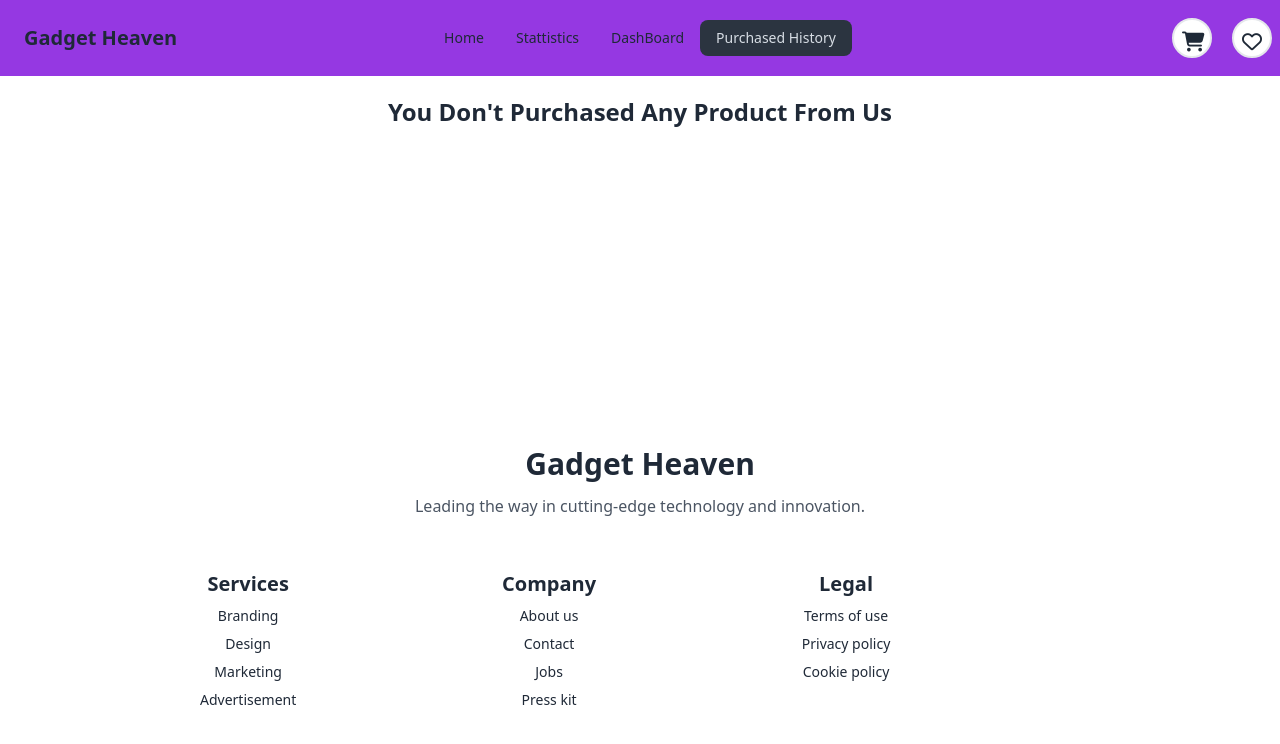
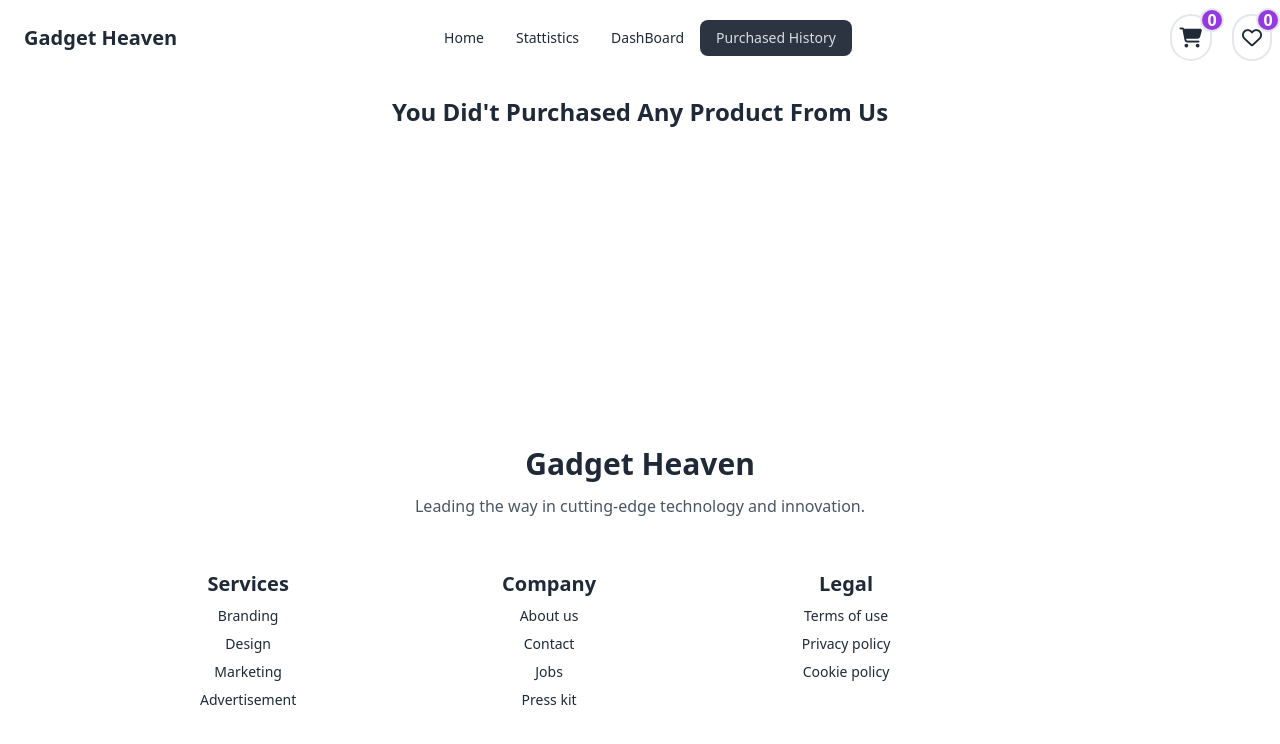
Before and after one commit to programming-hero-web-course-4/b10a8-gadget-heaven-Mominur-sumon, a React (Vite) app: page /purchaseHistory in a window 1280 px wide. Shown: the top 744 px of the page. Built offline with nearby package versions, Linux system fonts and the light colour scheme.

Commit message:
disabling wishlist after one time add

```diff
--- a/src/components/Banner.jsx
+++ b/src/components/Banner.jsx
@@ -1,6 +1,8 @@
 import React from 'react';
 import bannerBg from '../assets/banner.jpg';
+
 const Banner = () => {
+
     return (
         <div className='mb-80'>
             <div className='bg-[#9538E2] text-center text-white'>
--- a/src/components/Details.jsx
+++ b/src/components/Details.jsx
@@ -1,13 +1,11 @@
 import Swal from 'sweetalert2'
 import { useContext, useEffect } from 'react';
-import { useLoaderData, useParams } from 'react-router-dom';
+import { useLoaderData, useLocation, useParams } from 'react-router-dom';
 import { AppContext } from '../main';
 
 const Details = () => {
 
-
     const {Cards, setCards, wishList, setWishList} = useContext(AppContext);
-
     const handleAddToCart = (product) => {
         if(Cards.find((card)=>card.product_id === product.product_id)){
             Swal.fire({
@@ -28,6 +26,7 @@ const Details = () => {
 
     const handleAddToWishList = (product) => {
         if(wishList.find((card)=>card.product_id === product.product_id)){
+
             Swal.fire({
                 icon: "error",
                 title: "Product already in wishlist!",
@@ -84,7 +83,9 @@ const Details = () => {
                             </div>
                             <div className='py-4 flex gap-5'>
                                 <button onClick={()=>handleAddToCart(product)} className="px-3 py-2 hover:bg-[#9835E2] rounded-full border-[#9835E2] border hover:text-white">Add To Card  <i class="fa-solid fa-cart-shopping"></i></button>
-                                <button onClick={()=>handleAddToWishList(product)} className="px-3 py-2 hover:bg-[#9835E2] rounded-full border-[#9835E2] border hover:text-white"><i class="fa-regular fa-heart text-xl"></i></button>
+                                <button
+                                disabled={wishList.includes(product)}
+                                onClick={()=>handleAddToWishList(product)} className={`px-3 py-2 hover:bg-[#9835E2] rounded-full border-[#9835E2] border hover:text-white ${wishList.includes(product)&&'disabled text-gray-500 border-gray-500 hover:bg-white hover:text-gray-500'}`}><i class="fa-regular fa-heart text-xl"></i></button>
                             </div>
                         </div>
                     </div>
--- a/src/components/Navbar.jsx
+++ b/src/components/Navbar.jsx
@@ -1,19 +1,54 @@
-import React from 'react';
-import { NavLink } from 'react-router-dom';
+import React, { useContext } from 'react';
+import { NavLink, useLocation } from 'react-router-dom';
+import { AppContext } from '../main';
 
 const Navbar = () => {
 
+    const {Cards, wishList} = useContext(AppContext);
     const links = <>
         <li><NavLink to = ''>Home</NavLink></li>
-        <li><a>Stattistics</a></li>
+        <li><NavLink to="/statistics">Stattistics</NavLink></li>
         <li><NavLink to ='/dashboard'>DashBoard</NavLink ></li>
         <li> <NavLink to="purchaseHistory">Purchased History</NavLink> </li>
     </>;
+    const location = useLocation();
+    if(location.pathname === '/'){
+        document.title = 'Gadget Heaven | Home';
+    }
+    else if(location.pathname === '/dashboard'){
+        document.title = 'Gadget Heaven | Dashboard'
+    }
+    else if(location.pathname === '/purchaseHistory'){
+        document.title = 'Gadget Heaven | Purchase History'
+    }
+    else if(location.pathname === '/products/details/'){
+        document.title = 'Gadget Heaven | Product Details'
+    }
+    else if(location.pathname === '/products/laptops'){
+        document.title = 'Gadget Heaven | Laptops'
+    }
+    else if(location.pathname === '/products/phones'){
+        document.title = 'Gadget Heaven | Phones'
+    }
+    else if(location.pathname === '/products/accessories'){
+        document.title = 'Gadget Heaven | Accessories'
+    }
+    else if(location.pathname === '/products/smartwatches'){
+        document.title = 'Gadget Heaven | Smart Watches'
+    }
+    else if(location.pathname === '/products/macbooks'){
+        document.title = 'Gadget Heaven | Macbooks'
+    }
+    else if(location.pathname === '/products/iphones'){
+        document.title = 'Gadget Heaven | Iphones'
+    }
 
-
+    else{
+        document.title = 'Gadget Heaven'
+    }
 
     return (
-        <div className="navbar bg-[#9538E2]">
+        <div className={`navbar ${location.pathname==='/' && 'bg-[#9538E2]' }`}>
             <div className="navbar-start">
                 <div className="dropdown">
                     <div tabIndex={0} role="button" className="btn btn-ghost lg:hidden">
@@ -44,8 +79,14 @@ const Navbar = () => {
                 </ul>
             </div>
             <div className="navbar-end flex gap-5">
-                <a className="bg-white text-xl w-10 h-10 p-2 rounded-full border-2"><i class="fa-solid fa-cart-shopping"></i></a>
+                <div className='relative'><a className="bg-white text-xl w-10 h-10 p-2 rounded-full border-2"><i class="fa-solid fa-cart-shopping"></i></a></div>
+                <div className='absolute top-2 right-14 font-bold border-2 w-6 h-6 rounded-full flex justify-center items-center bg-[#9538E2] text-white
+                '>{Cards.length}</div>
+
+                <div className='relative'>
                 <a className="bg-white text-xl w-10 h-10 p-2 rounded-full border-2"><i class="fa-regular fa-heart"></i></a>
+                </div>
+                <div className='absolute top-2 right-0 font-bold border-2 w-6 h-6 rounded-full flex justify-center items-center bg-[#9538E2] text-white'>{wishList.length}</div>
             </div>
         </div>
     );
--- a/src/pages/Dashboard.jsx
+++ b/src/pages/Dashboard.jsx
@@ -97,6 +97,10 @@ const Dashboard = () => {
                             </div>
                         </div>
                         {
+                            Cards.length === 0 && <h1 className='text-2xl text-center mt-5 mb-32 font-bold'>Cart is Empty, <br /> Please Add Some Product To Cards</h1>
+
+                        }
+                        {
                             Cards.map((card) => (
                                 <SignleCard card={card}></SignleCard>
                             ))}
@@ -108,6 +112,9 @@ const Dashboard = () => {
 
                     <div>
                         <h1 className='text-2xl font-bold mt-5'>Wishlist</h1>
+                        {
+                            wishList.length===0 && <h1 className='text-2xl text-center mt-5 mb-32 font-bold'>Wishlist is Empty, <br /> Please Add Some Product To Wishlist</h1>
+                        }
                         {
                             wishList.map((card) => (
                                 <SingleWishList card={card}></SingleWishList>
--- a/src/pages/History.jsx
+++ b/src/pages/History.jsx
@@ -5,7 +5,7 @@ const History = () => {
     const { purchased } = useContext(AppContext);
     return (
         <div>
-            {purchased.length === 0 && <h1 className='text-2xl text-center mt-5 font-bold'>You Don't Purchased Any Product From Us</h1>}
+            {purchased.length === 0 && <h1 className='text-2xl text-center mt-5 font-bold'>You Did't Purchased Any Product From Us</h1>}
             {
                 purchased.length > 0 &&
                 <>
--- a/src/pages/Home.jsx
+++ b/src/pages/Home.jsx
@@ -1,8 +1,13 @@
 
 import Banner from '../components/Banner';
-import { Link, Outlet } from 'react-router-dom';
+import { Link, Outlet, useLocation } from 'react-router-dom';
 
 const Home = () => {
+    const location = useLocation();
+    if(location.pathname === '/'){
+        document.title = 'Gadget Heaven | Home';
+
+    }
     return (
         <div className='font-sora'>
             <Banner></Banner>
--- /dev/null
+++ b/src/pages/NotFound.jsx
@@ -0,0 +1,15 @@
+import React from 'react';
+import notfound from '../assets/notfound.jpg';
+const NotFound = () => {
+    return (
+        <div className='flex flex-col justify-center items-center mb-3'>
+            <h3 className='text-4xl font-medium mt-5'>Ops This Page is Not Found</h3>
+            <img
+                className='w-1/4 mx-auto mt-3'
+                src={notfound} alt="Not Found" />
+
+        </div>
+    );
+};
+
+export default NotFound;
```
Also changed, not shown: src/routes/Routes.jsx (+9 -0 lines), src/assets/notfound.jpg (added).
